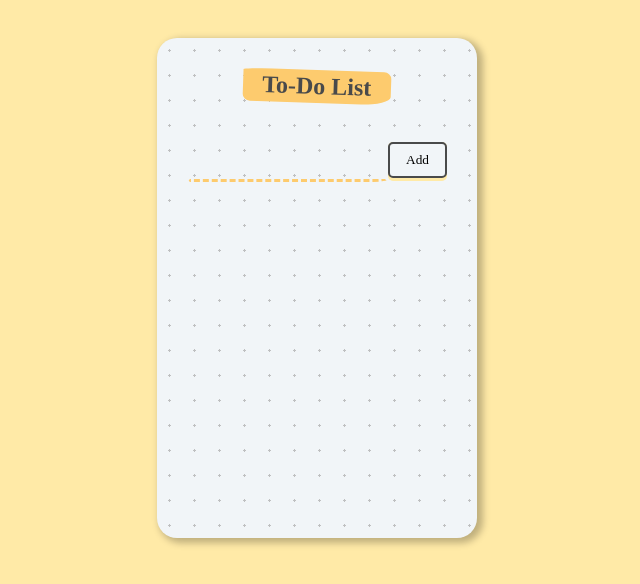
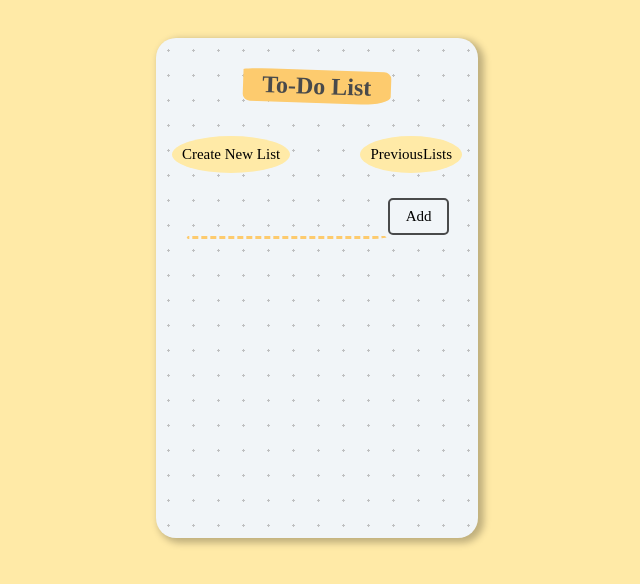
Before and after one commit to Rado-999/React---Practise, a React (Create React App) app in the folder To-Do List/: page / in a window 1280 px wide. Shown: the top 584 px of the page, without its empty margins (323-963 px from the left). Built offline with nearby package versions, Linux system fonts and the light colour scheme.

Commit message:
Add a Create list button, Previous List button

```diff
--- a/To-Do List/src/components/App.js
+++ b/To-Do List/src/components/App.js
@@ -1,11 +1,16 @@
 import React, { useState } from "react";
 import ItemList from "./ItemList";
 import InputField from "./InputField";
+import Navigation from "./Navigation";
+import SaveAlert from "./SaveAlert";
 
 function App() {
   const [toDoList, setToDoList] = useState([]);
   const [userInput, setuserInput] = useState("");
-  const [number,setNumber] = useState(0)
+  const [number, setNumber] = useState(0);
+  const [isCreateBtnIsClicked, setIsCreateBtnIsClicked] = useState(false);
+
+
 
   function handleUserInput(e) {
     const inputValue = e.target.value;
@@ -19,35 +24,54 @@ function App() {
     setToDoList((prevList) => {
       const itemsToLowerCase = prevList.map((item) => item.value.toLowerCase());
       if (!itemsToLowerCase.includes(userInput.toLowerCase())) {
-        setNumber(number+1)
-        return [...prevList, {id:number,value:userInput,color:getRandomColor()}];
-      }
-      else{
-        return prevList
+        setNumber(number + 1);
+        return [
+          ...prevList,
+          { id: number, value: userInput, color: getRandomColor() },
+        ];
+      } else {
+        return prevList;
       }
     });
     setuserInput("");
   }
 
   function onItemDelete(index) {
-    setToDoList((prevList) => [...prevList.filter((item) => item.id !== index)]);
+    setToDoList((prevList) => [
+      ...prevList.filter((item) => item.id !== index),
+    ]);
   }
 
-  function getRandomColor(){
-    return ("#" + ((1 << 24) * Math.random() | 0).toString(16).padStart(6, "0"))
-}
+  function getRandomColor() {
+    return (
+      "#" + (((1 << 24) * Math.random()) | 0).toString(16).padStart(6, "0")
+    );
+  }
+
+  function showAlertBox(){
+    return isCreateBtnIsClicked && toDoList.length >= 1;
+  }
 
   return (
     <div className="container">
       <div className="heading">
         <h1>To-Do List</h1>
       </div>
-      <InputField
-        btnClick={btnClick}
-        handleUserInput={handleUserInput}
-        userInput={userInput}
+      <Navigation
+        isCreateBtnIsClicked={isCreateBtnIsClicked}
+        setIsCreateBtnIsClicked={setIsCreateBtnIsClicked}
+        toDoList = {toDoList}
       />
-      <ItemList onItemDelete={onItemDelete} toDoList={toDoList} />
+      {
+        <InputField
+          btnClick={btnClick}
+          handleUserInput={handleUserInput}
+          userInput={userInput}
+        />
+      }
+        {isCreateBtnIsClicked ? null :<ItemList onItemDelete={onItemDelete} toDoList={toDoList} />}
+
+      {showAlertBox() && <SaveAlert />}
     </div>
   );
 }
--- /dev/null
+++ b/To-Do List/src/components/CreateNewList.jsx
@@ -0,0 +1,17 @@
+import React from "react";
+
+function CreateNewList ({isCreateBtnIsClicked, setIsCreateBtnIsClicked ,toDoList}){
+    function createNewListButton(){
+        if (toDoList.length >=1){
+            setIsCreateBtnIsClicked(!isCreateBtnIsClicked)
+        }
+    }
+
+    return (
+        <button onClick={isCreateBtnIsClicked? null :createNewListButton}>
+            Create New List
+        </button>
+    )
+}
+
+export default CreateNewList
--- /dev/null
+++ b/To-Do List/src/components/Navigation.jsx
@@ -0,0 +1,18 @@
+import React from "react";
+import ViewPreviousLists from "./ViewPreviousLists";
+import CreateNewList from "./CreateNewList";
+
+function Navigation({ isCreateBtnIsClicked, setIsCreateBtnIsClicked ,toDoList }) {
+  return (
+    <div className="navigation-bar">
+      <CreateNewList
+        isCreateBtnIsClicked={isCreateBtnIsClicked}
+        setIsCreateBtnIsClicked={setIsCreateBtnIsClicked}
+        toDoList = {toDoList}
+      />
+      <ViewPreviousLists />
+    </div>
+  );
+}
+
+export default Navigation;
--- /dev/null
+++ b/To-Do List/src/components/SaveAlert.jsx
@@ -0,0 +1,19 @@
+import React from "react";
+
+function SaveAlert(){
+    return (
+        <div className="save-alert-container">
+            <div className="save-alert">
+                <p className="save-alert-header">The list "kasdjklasjdsakldjlk" <span>has unsaved changes</span></p>
+                <p className="save-alert-question">Do you want to save these changes?</p>
+                <div className="save-alert-buttons">
+                    <button className="save-btn"><span>Save</span></button>
+                    <button className="don't-save-btn"><span>Dont' Save</span></button>
+                    <button className="cancel-btn"><span>Cancel</span></button>
+                </div>
+            </div>
+        </div>
+    )
+}
+
+export default SaveAlert
--- /dev/null
+++ b/To-Do List/src/components/ViewPreviousLists.jsx
@@ -0,0 +1,11 @@
+import React from "react";
+
+function ViewPreviousLists (){
+    return (
+        <button>
+            PreviousLists
+        </button>
+    )
+}
+
+export default ViewPreviousLists
--- a/To-Do List/src/components/css/style.css
+++ b/To-Do List/src/components/css/style.css
@@ -25,6 +25,7 @@ body {
   box-shadow: 4px 3px 7px 2px #00000040;
   padding: 1rem;
   box-sizing: border-box;
+  position: relative;
 }
 .heading {
   display: flex;
@@ -56,13 +57,15 @@ body {
 }
 
 button {
-    padding: 0;
+  padding: 10px;
+  font-size: 15px;
   border: none;
   font-family: "Architects Daughter", cursive;
   text-decoration: none;
-    padding-bottom: 3px;
   border-radius: 5px;
   background-color: #ffeaa7;
+  cursor: pointer;
+  border-radius: 50%;
 }
 button span {
   background: #f1f5f8;
@@ -72,6 +75,10 @@ body {
   border: 2px solid hsl(198, 1%, 29%);
 }
 
+.form > button {
+  padding: 0px;
+}
+
 li {
   text-align: left;
   position: relative;
@@ -79,22 +86,76 @@ body {
   cursor: pointer;
   display: flex;
   justify-content: space-between;
-    gap:20px
+  gap: 20px;
 }
 
-ul{
+ul {
   padding: 0px 20px;
 }
-
-button{
-  cursor: pointer;
-}
-
 
 .task-id {
   margin-right: 10px;
 }
 
-.line-throught-item{
+.line-throught-item {
   text-decoration: line-through;
 }
+
+.navigation-bar {
+  display: flex;
+  justify-content: space-between;
+  margin-bottom: 20px;
+}
+
+.save-alert-container {
+  margin-top: 10px;
+  position: absolute;
+  top: 65%;
+  left: 50%;
+  transform: translate(-50%, -50%);
+  width: 90%;
+  height: auto;
+  background-color: #fcdb9dc4;
+  border-radius: 10%;
+  font-size: 18px;
+  animation-name: pop-up;
+  animation-duration: 1s;
+  padding-bottom: 10px;
+}
+
+@keyframes pop-up {
+  0% {
+    width: 25%;
+    font-size: 5px;
+  }
+  100% {
+    width: 90%;
+    font-size: auto;
+  }
+}
+
+.save-alert-container button {
+  font-size: 0.8em;
+}
+
+.save-alert-header > span {
+  display: block;
+}
+
+.save-alert-buttons {
+  display: flex;
+  justify-content: space-around;
+}
+
+.save-btn:hover {
+  background-color: green;
+  position: relative;
+  animation: bounce 1s;
+  animation-direction: alternate
+}
+
+@keyframes bounce {
+  0% {bottom: 0px;}
+  50%{bottom:10px}
+  100%{bottom: 0px;}
+}
```
Lines whose indentation alone changed are shown as unchanged.
